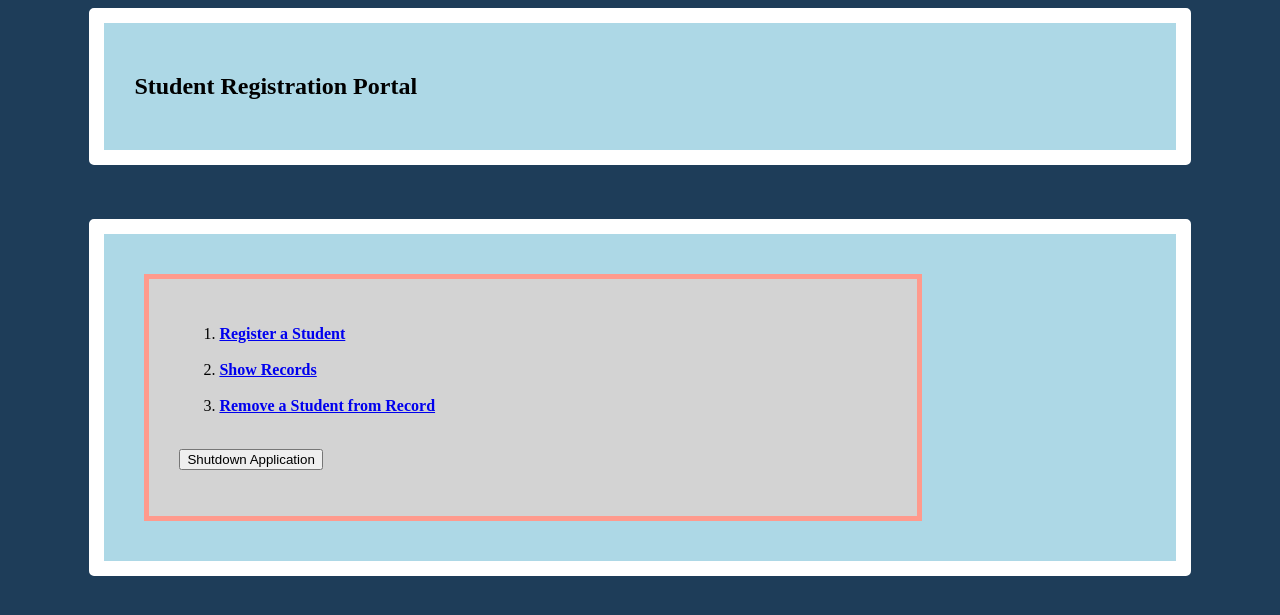
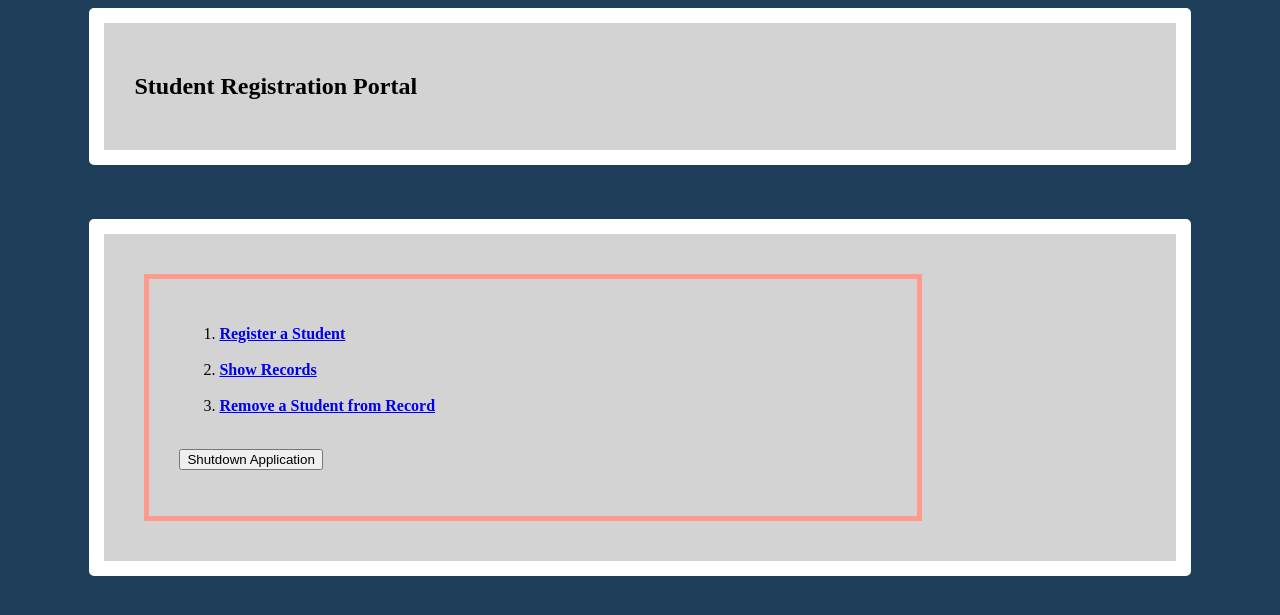
Before and after one commit to Anup-dev-git/student-app, a Flask app: page / in a window 1280 px wide. Shown: the top 615 px of the page. Run offline with Flask 2, Linux system fonts and the light colour scheme.

Commit message:
ines color changes

```diff
--- a/templates/index.html
+++ b/templates/index.html
@@ -2,7 +2,7 @@
 <head>
     <style>
         .main {
-            background-color: lightblue;
+            background-color: lightgray;
             border-radius: 5px;
             width: 80%;
             border: 15px solid white;
```
